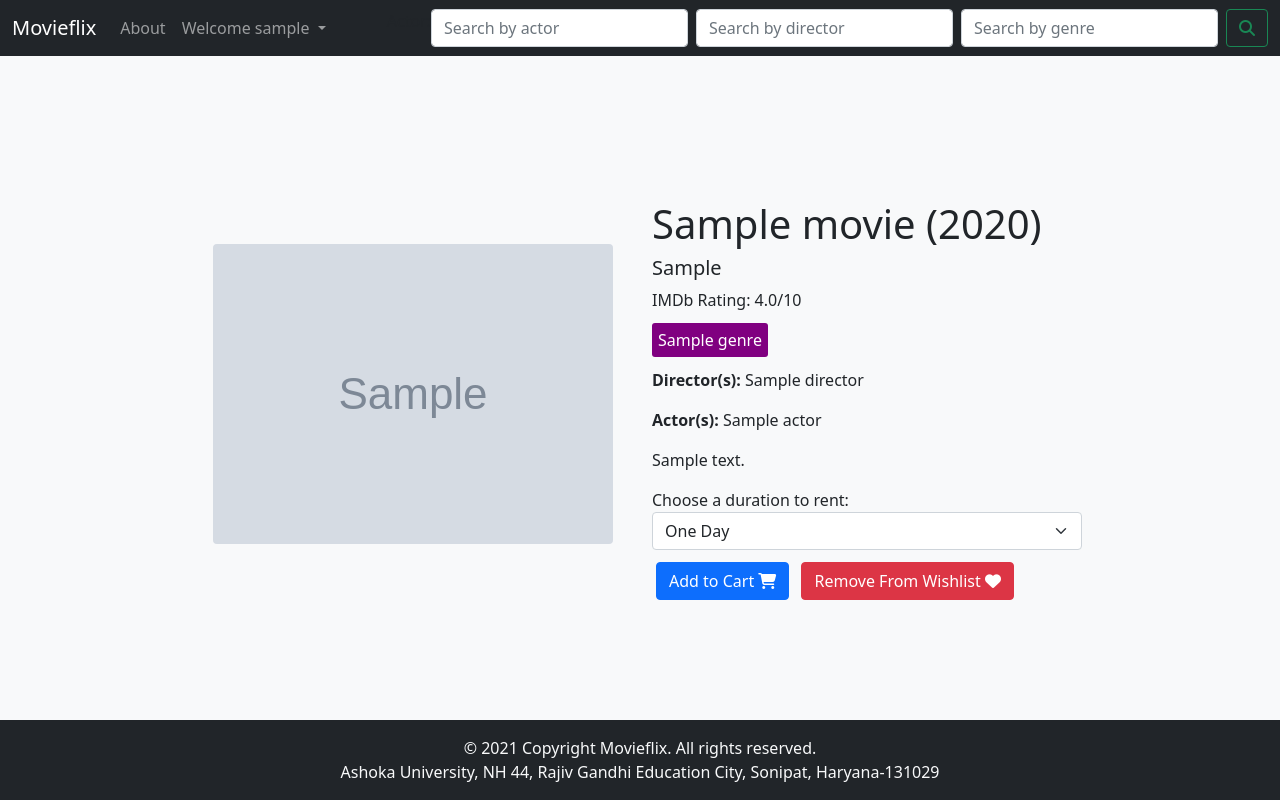
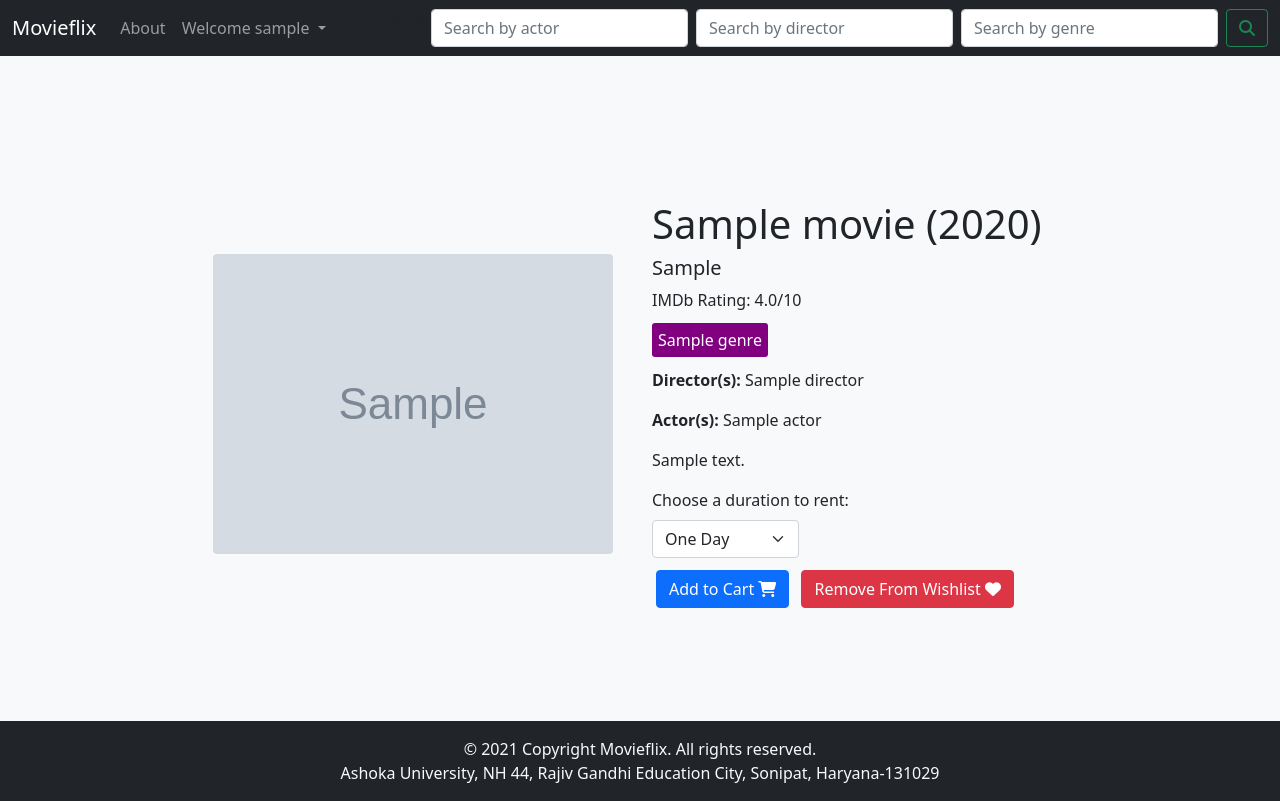
Before and after one commit to tashi21/Movieflix, a Django app: page /movie/1/ in a window 1280 px wide. Run offline with Django 3.2, Linux system fonts and the light colour scheme; a user stored in the database is signed in; tables that the repository leaves empty hold one stand-in row (values such as "Sample post"); grey boxes marked "Sample" are stand-in pictures; some libraries are stand-ins or nearby versions.

Commit message:
minor css tweaks

```diff
--- a/core/models.py
+++ b/core/models.py
@@ -71,7 +71,7 @@ class Movie(models.Model):
     big_poster_url = models.SlugField(max_length=220, null=True)
 
     class Meta:
-        ordering = ["rating"]  # Order movies by rating
+        ordering = ["runtime"]  # Order movies by runtime
 
     def get_absolute_url(self):
         """
--- a/core/static/css/sticky_footer.css
+++ b/core/static/css/sticky_footer.css
@@ -9,7 +9,7 @@ body {
 
     /* Equal to height of footer */
     /* But also accounting for potential margin-bottom of last child */
-    margin-bottom: -79.7px;
+    margin-bottom: -79px;
 }
 
 .footer {
--- a/core/templates/cart.html
+++ b/core/templates/cart.html
@@ -7,6 +7,7 @@
             <thead>
                 <tr>
                     <th scope="col">#</th>
+                    <th scope="col">Icon</th>
                     <th scope="col">Movie Name</th>
                     <th scope="col">Rental Duration</th>
                     <th scope="col">Remove</th>
@@ -18,6 +19,7 @@
                 {% for order_item in order.items.all %}
                 <tr>
                     <th scope="row">{{ forloop.counter }}</th>
+                    <td scope="row"><img class="img-fluid rounded" src="{{ order_item.item.icon_url }}" alt=""></td>
                     <td> <a class="text-decoration-none text-dark" href="{{ order_item.item.get_absolute_url }}">
                             {{ order_item.item.title }}</a></td>
                     <td>{{ order_item.get_duration_display }}</td>
--- a/core/templates/movie.html
+++ b/core/templates/movie.html
@@ -42,55 +42,55 @@
             {% if user.is_authenticated %}
             <form method="POST" action="{{movie.get_add_to_cart_url}}">
                 {% csrf_token %}
-                <label for="duration">Choose a duration to rent:</label>
+                <label class="mb-2" for="duration">Choose a duration to rent:</label>
                 {% if order_item %}
                 {% if order_item.duration == "P" %}
-                <select class="form-select mb-2" id="duration" name="duration">
+                <select class="form-select mb-2 w-auto" id="duration" name="duration">
                     <option value="D">One Day</option>
                     <option value="W">One Week</option>
                     <option value="P" selected>Permanently</option>
                 </select>
                 {% elif  order_item.duration == "W"%}
-                <select class="form-select mb-2" id="duration" name="duration">
+                <select class="form-select mb-2 w-auto" id="duration" name="duration">
                     <option value="D">One Day</option>
                     <option value="W" selected>One Week</option>
                     <option value="P">Permanently</option>
                 </select>
                 {% else %}
-                <select class="form-select mb-2" id="duration" name="duration">
+                <select class="form-select mb-2 w-auto" id="duration" name="duration">
                     <option value="D" selected>One Day</option>
                     <option value="W">One Week</option>
                     <option value="P">Permanently</option>
                 </select>
                 {% endif %}
                 {% else %}
-                <select class="form-select mb-2" id="duration" name="duration">
+                <select class="form-select mb-2 w-auto" id="duration" name="duration">
                     <option value="D" selected>One Day</option>
                     <option value="W">One Week</option>
                     <option value="P">Permanently</option>
                 </select>
                 {% endif %}
                 {% if order_item %}
-                <button type="submit" class="btn btn-primary btn-md-my-0 m-1">
+                <button type="submit" class="btn btn-primary btn-md-my-0 m-1 mb-3">
                     Update Cart <span class="fas fa-shopping-cart ml-1"></span>
                 </button>
                 <button formaction="{{movie.get_remove_from_cart_url}}" type="submit"
-                    class="btn btn-danger btn-md-my-0 m-1">
+                    class="btn btn-danger btn-md-my-0 m-1 mb-3">
                     Remove From Cart <span class="fas fa-shopping-cart ml-1"></span>
                 </button>
                 {% else %}
-                <button type="submit" class="btn btn-primary btn-md-my-0 m-1">
+                <button type="submit" class="btn btn-primary btn-md-my-0 m-1 mb-3">
                     Add to Cart <span class="fas fa-shopping-cart ml-1"></span>
                 </button>
                 {% endif %}
                 {% if wishlist_item %}
                 <button formaction="{{movie.get_remove_from_wishlist_url}}" type="submit"
-                    class="btn btn-danger btn-md-my-0 m-1">
+                    class="btn btn-danger btn-md-my-0 m-1 mb-3">
                     Remove From Wishlist <span class="fas fa-heart ml-1"></span>
                 </button>
                 {% else %}
                 <button formaction="{{movie.get_add_to_wishlist_url}}" type="submit"
-                    class="btn btn-primary btn-md-my-0 m-1">
+                    class="btn btn-primary btn-md-my-0 m-1 mb-3">
                     Add to Wishlist <span class="fas fa-heart ml-1"></span>
                 </button>
                 {% endif %}
--- a/core/views.py
+++ b/core/views.py
@@ -140,7 +140,7 @@ class HomeView(ListView):
         filter_args["directors__name__contains"] = self.request.GET.get(
             "director")
         filter_args["actors__name__contains"] = self.request.GET.get("actor")
-        filter_args["genres__name__contains"] = self.request.GET.get("genre")
+        filter_args["genre__name__contains"] = self.request.GET.get("genre")
         filter_args = {
             key: value for key, value in filter_args.items() if value}
         return filter_args
```
Also changed, not shown: core/templates/about.html (+15 -14 lines), core/templates/home.html (+10 -3 lines).
